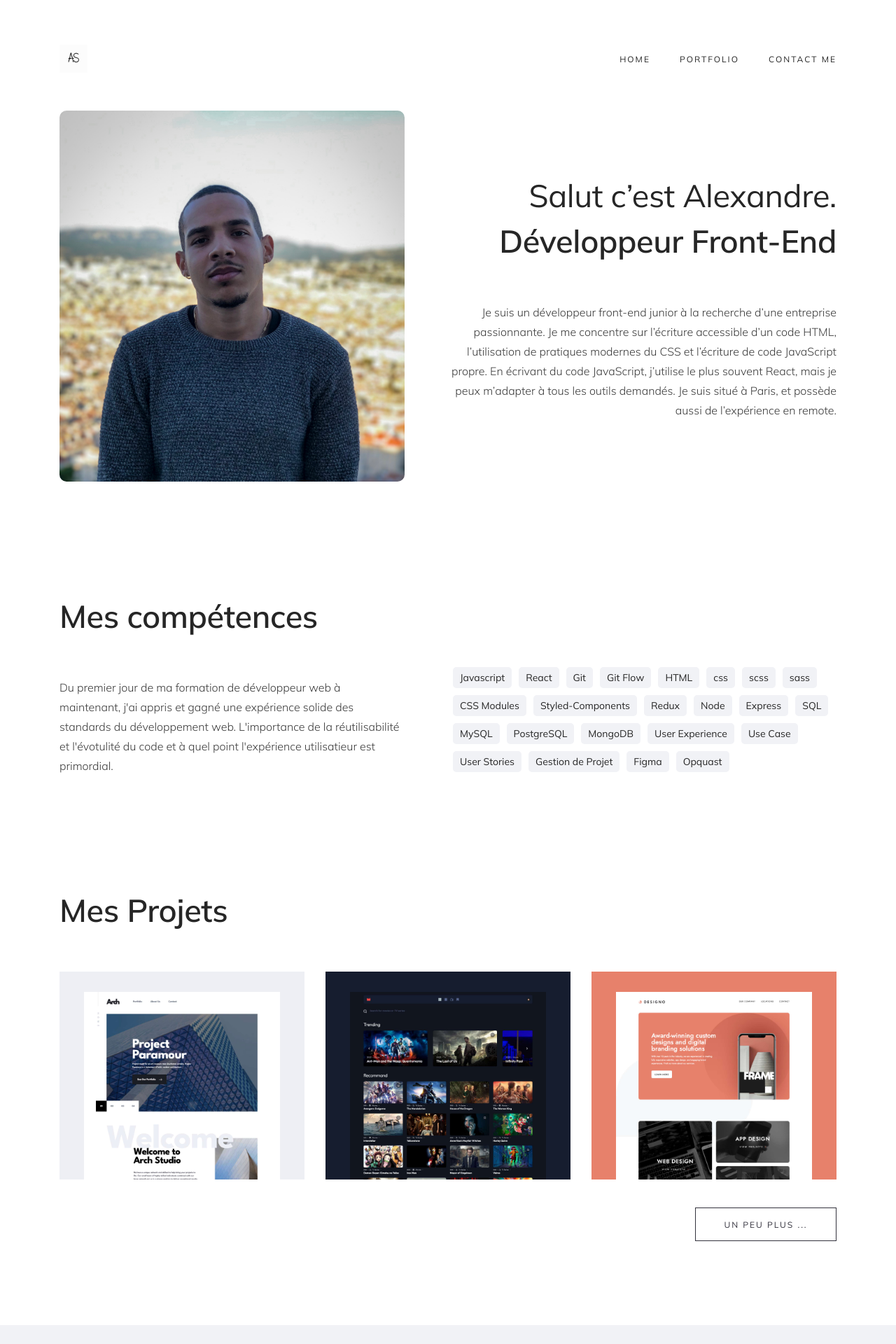
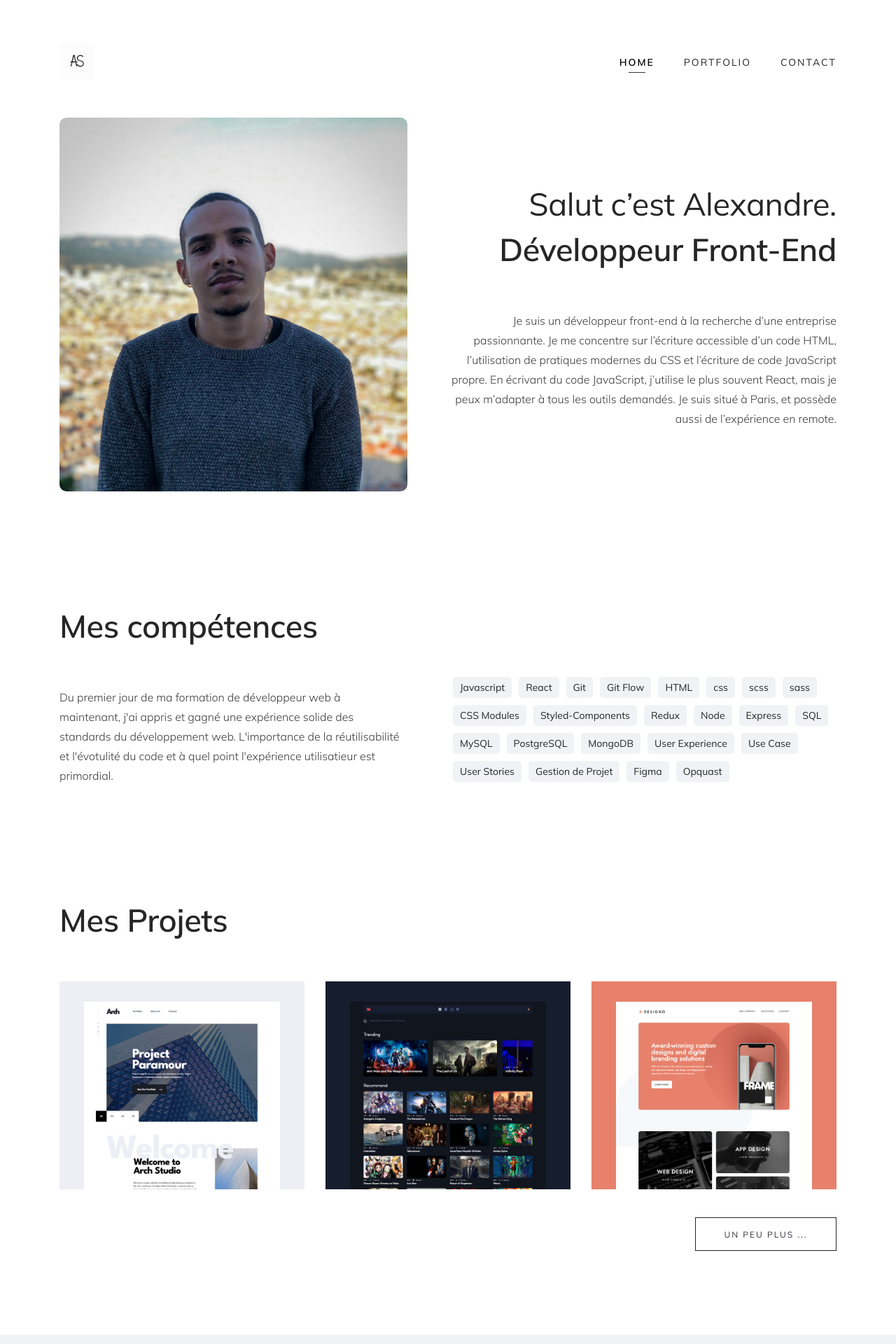
Before and after one commit to Alexandre-st/Portfolio, a React (Vite) app: page / in a window 1280 px wide. Shown: the top 1920 px of the page at 70% size. Built offline with nearby package versions, Linux system fonts and the light colour scheme.

Commit message:
Add navlink active for the header

```diff
--- a/src/data/projects.js
+++ b/src/data/projects.js
@@ -18,7 +18,7 @@ export const projects = [
     technos: ["REACT", "REACT-ROUTER", "SASS", "FORMIK"],
     link: "https://alexandre-st-arch-studio.netlify.app",
     github: "https://github.com/Alexandre-st/Arch-studio-multipage-website",
-    desc: "Ce projet est un challenge front-end de la plateforme Frontend Mentor. Ce site vitrine multi-page avec une API (LeafletJS) pour la gestion des maps, l'utilisation de formulaire pour la prise de contact. Le but pour moi était de progresser sur la disposition des éléments pour correspondre à la maquette fournis par la plateforme.",
+    desc: "Ce projet est un challenge front-end de la plateforme Frontend Mentor. C'est un site vitrine multi-page avec l'utilisation de l'API (LeafletJS) pour la gestion des maps, l'utilisation de Formik pour le formulaire de prise de contact. Le but pour moi était de progresser sur la disposition des éléments pour correspondre à la maquette fournis par la plateforme.",
     preview1: "",
     preview2: "",
     prevProject: "todolist",
@@ -31,7 +31,7 @@ export const projects = [
     color: "#161d2f",
     title: "NetFlims",
     linkName: "netflims",
-    infos: "Application web reprenant certains traits de Netflix. C'est un projet qui a été crée avec deux autres dévéloppeurs. Utilisation de Supabase pour l'authentification et gestion des favoris.",
+    infos: "Application web reprenant certains traits de Netflix. C'est un projet qui a été créé avec deux autres dévéloppeurs. Utilisation de Supabase pour l'authentification et gestion des favoris.",
     type: "Développement Front-End",
     technos: ["REACT", "REACT-ROUTER", "REDUX", "SASS", "FORMIK", "SUPABASE", "EMAILJS"],
     link: "https://netflims.netlify.app/",
--- a/src/layouts/Footer.jsx
+++ b/src/layouts/Footer.jsx
@@ -15,30 +15,18 @@ const Footer = () => {
             <Link to="/portfolio">Portfolio</Link>
           </li>
           <li className="nav-link">
-            <Link to="/contact">Contact Me</Link>
+            <Link to="/contact">Contact</Link>
           </li>
         </ul>
 
         <div className="footer-social">
-          <a
-            href="https://github.com/Alexandre-st"
-            target="_blank"
-            rel="noopener noreferrer"
-          >
+          <a href="https://github.com/Alexandre-st" target="_blank" rel="noopener noreferrer">
             <img src={github} alt="Lien pour accéder à mon Github" />
           </a>
-          <a
-            href="https://twitter.com/a_saintprix"
-            target="_blank"
-            rel="noopener noreferrer"
-          >
+          <a href="https://twitter.com/a_saintprix" target="_blank" rel="noopener noreferrer">
             <img src={twitter} alt="Lien pour accéder à mon Twitter" />
           </a>
-          <a
-            href="https://www.linkedin.com/in/alexandre-saint-prix/"
-            target="_blank"
-            rel="noopener noreferrer"
-          >
+          <a href="https://www.linkedin.com/in/alexandre-saint-prix/" target="_blank" rel="noopener noreferrer">
             <img src={linkedIn} alt="Lien pour accéder à mon LinkedIn" />
           </a>
         </div>
--- a/src/layouts/Header.jsx
+++ b/src/layouts/Header.jsx
@@ -2,6 +2,12 @@ import { Link, NavLink } from 'react-router-dom';
 import logo from '/logo.jpg';
 
 const Header = () => {
+
+   const activeStyle = {
+     fontWeight: "900",
+     color: "#000000",
+   };
+
   return (
     <header className='container'>
       <div className='header'>
@@ -11,9 +17,15 @@ const Header = () => {
 
         <nav className="header-nav">
           <ul className="header-nav-list">
-            <li className='nav-link'><NavLink to='/'>HOME</NavLink></li>
-            <li className='nav-link'><NavLink to='/portfolio'>PORTFOLIO</NavLink></li>
-            <li className='nav-link'><NavLink to='/contact'>CONTACT ME</NavLink></li>
+            <li className='nav-link'>
+              <NavLink style={({ isActive }) => isActive ? activeStyle : undefined } to='/'>HOME</NavLink>
+            </li>
+            <li className='nav-link'>
+              <NavLink style={({ isActive }) => isActive ? activeStyle : undefined } to='/portfolio'>PORTFOLIO</NavLink>
+            </li>
+            <li className='nav-link'>
+              <NavLink style={({ isActive }) => isActive ? activeStyle : undefined } to='/contact'>CONTACT</NavLink>
+            </li>
           </ul>
         </nav>
       </div>
--- a/src/pages/Homepage.jsx
+++ b/src/pages/Homepage.jsx
@@ -15,7 +15,7 @@ const Homepage = () => {
             <span className="hero-text-title-span">Développeur Front-End</span>
           </h1>
           <p className="hero-text-text text">
-            Je suis un développeur front-end junior à la recherche d’une
+            Je suis un développeur front-end à la recherche d’une
             entreprise passionnante. Je me concentre sur l’écriture accessible
             d’un code HTML, l’utilisation de pratiques modernes du CSS et
             l’écriture de code JavaScript propre. En écrivant du code
@@ -68,11 +68,7 @@ const Homepage = () => {
         <div className="work-content">
           {projects.filter(project => project.id < 3).map(element => {
             return (
-              <div
-                className="work-content-element"
-                style={{ background: element.color }}
-                key={element.id}
-              >
+              <div className="work-content-element" style={{ background: element.color }} key={element.id}>
                 <img src={element.image} alt={element.name} />
               </div>
             );
--- a/src/pages/Project.jsx
+++ b/src/pages/Project.jsx
@@ -43,10 +43,9 @@ const Project = () => {
             </aside>
 
             <div className="details-content">
-              <h2 className="little-title">Project Background</h2>
+              <h2 className="little-title">Description du projet</h2>
               <p className="text">{isAProject[0].desc}</p>
-              <h3 className="little-title">Static Previews</h3>
-
+              <h3 className="little-title">Image statique</h3>
               <img className="details-content-preview" src={isAProject[0].image} alt={isAProject[0].title} />
             </div>
           </section>
--- a/src/styles/base/_base.scss
+++ b/src/styles/base/_base.scss
@@ -79,7 +79,7 @@
   &-form {
     &:disabled {
       background-color: #ffffff;
-      border: 1px solid #33323d;
+      border: 1px solid #262626;
       font-style: normal;
       color: #33323d;
       opacity: 0.2;
@@ -89,6 +89,6 @@
 }
 
 .border {
-  border: 1px solid #33323d;
+  border: 1px solid #262626;
   opacity: 0.15;
 }
--- a/src/styles/base/_mixins.scss
+++ b/src/styles/base/_mixins.scss
@@ -56,7 +56,7 @@
 }
 
 @mixin button {
-  border: 1px solid #33323d;
+  border: 1px solid #262626;
   padding: 17px 0 17px 0;
   height: 4.8rem;
   text-align: center;
@@ -64,14 +64,14 @@
   text-transform: uppercase;
 
   &:hover {
-    background-color: #33323d;
+    background-color: #262626;
     transition: all 0.4s ease-in-out;
     color: #ffffff;
   }
 }
 
 @mixin link-button {
-  border: 1px solid #33323d;
+  border: 1px solid #262626;
   padding: 12px 0 12px 0;
   height: 3.8rem;
   text-align: center;
@@ -79,7 +79,7 @@
   text-transform: uppercase;
 
   &:hover {
-    background-color: #33323d;
+    background-color: #262626;
     transition: all 0.4s ease-in-out;
     color: #ffffff;
   }
--- a/src/styles/layouts/_header.scss
+++ b/src/styles/layouts/_header.scss
@@ -15,8 +15,8 @@
   }
 
   &-img {
-    height: 4rem;
-    width: 4rem;
+    width: 5rem;
+    height: 5rem;
   }
 
   &-nav {
@@ -34,8 +34,25 @@
 }
 
 .nav-link {
-  font-size: 1.2rem;
+  position: relative;
+  font-size: 1.4rem;
   letter-spacing: 0.2rem;
+
+  a.active {
+    &:before {
+      content: "";
+      position: absolute;
+      bottom: -6px;
+      left: 50%;
+      transform: translate(-50%);
+      width: 2.4rem;
+      border-bottom: 1px solid #363636;
+    }
+  }
+
+  &:hover {
+    color: #1b1d23;
+  }
 }
 
 // logo minimalist writing "AS" with white background, digital style
```
Also changed, not shown: src/pages/Contact.jsx (+3 -15 lines), src/styles/base/_reset.scss (+2 -5 lines).
